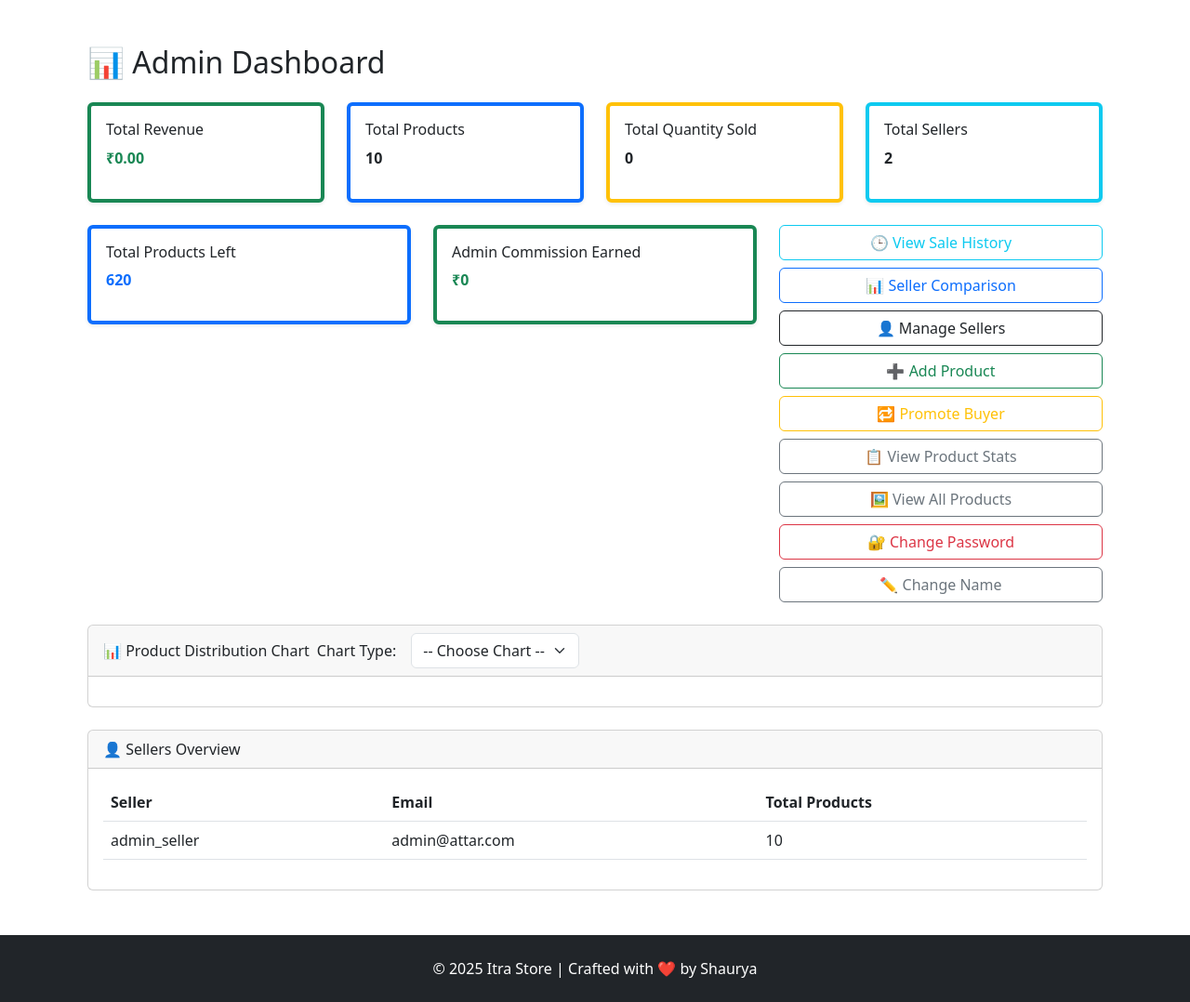
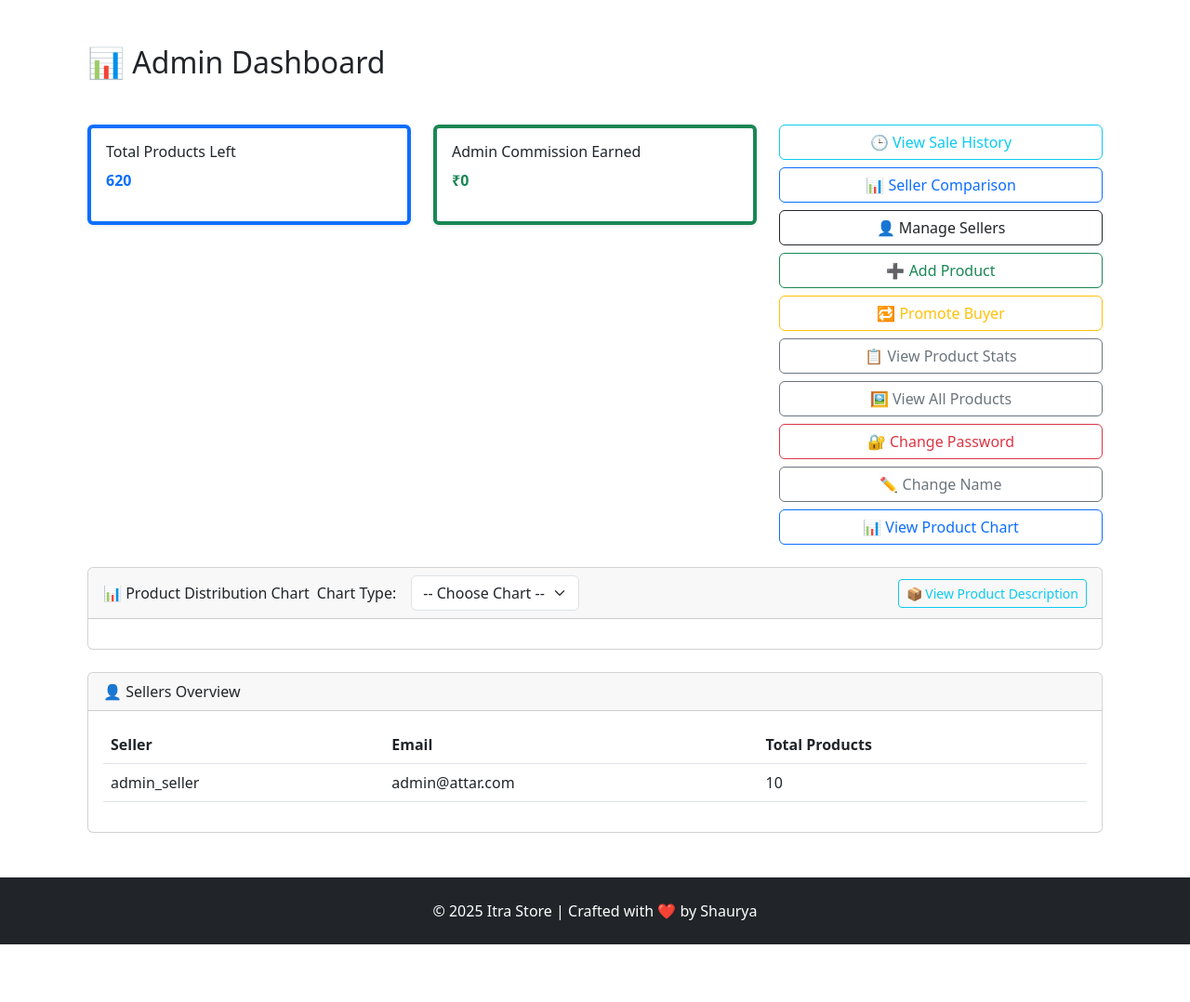
Before and after one commit to ashwathama1-cre/AromaVerse, a Flask app: page /admin_dashboard in a window 1280 px wide. Shown: the part 56-1134 px from the top of the page at 93% size. After the commit the page ends 1072 px from the top, so only its background shows below. Run offline with Flask 3, Linux system fonts and the light colour scheme; the visitor is signed in with stand-in values (Sample User, id 1); some libraries are stand-ins or nearby versions.

Commit message:
Update admin_dashboard.html

```diff
--- a/templates/admin_dashboard.html
+++ b/templates/admin_dashboard.html
@@ -1,45 +1,13 @@
 {% extends "base.html" %}
-
 {% block title %}Admin Dashboard | AromaVerse{% endblock %}
-
 {% block content %}
 <div class="container py-4">
   <h2 class="mb-4">📊 Admin Dashboard</h2>
 
   <!-- Summary Cards -->
   <div class="row mb-4">
-    <div class="col-md-3">
-      <div class="card shadow-sm border-start border-success border-4">
-        <div class="card-body">
-          <h6>Total Revenue</h6>
-          <p class="text-success fw-bold">₹{{ "{:,.2f}".format(total_revenue) }}</p>
-        </div>
-      </div>
-    </div>
-    <div class="col-md-3">
-      <div class="card shadow-sm border-start border-primary border-4">
-        <div class="card-body">
-          <h6>Total Products</h6>
-          <p class="fw-bold">{{ total_products }}</p>
-        </div>
-      </div>
-    </div>
-    <div class="col-md-3">
-      <div class="card shadow-sm border-start border-warning border-4">
-        <div class="card-body">
-          <h6>Total Quantity Sold</h6>
-          <p class="fw-bold">{{ total_sold }}</p>
-        </div>
-      </div>
-    </div>
-    <div class="col-md-3">
-      <div class="card shadow-sm border-start border-info border-4">
-        <div class="card-body">
-          <h6>Total Sellers</h6>
-          <p class="fw-bold">{{ total_sellers }}</p>
-        </div>
-      </div>
-    </div>
+    <!-- Cards same as before -->
+    <!-- ... (no changes here) -->
   </div>
 
   <!-- Extra Stats & Actions -->
@@ -72,11 +40,13 @@
       <a href="/admin/products_table" class="btn btn-outline-secondary">🖼️ View All Products</a>
       <a href="/change_password" class="btn btn-outline-danger">🔐 Change Password</a>
       <a href="/admin/change_name" class="btn btn-outline-secondary">✏️ Change Name</a>
+      <!-- New Chart Button -->
+      <button class="btn btn-outline-primary" onclick="scrollToChart()">📊 View Product Chart</button>
     </div>
   </div>
 
   <!-- Chart Section -->
-  <div class="card mb-4">
+  <div class="card mb-4" id="chart-section">
     <div class="card-header d-flex justify-content-between align-items-center">
       <div class="d-flex align-items-center gap-2">
         📊 Product Distribution Chart
@@ -88,19 +58,34 @@
           <option value="doughnut">Doughnut Chart</option>
         </select>
       </div>
+      <button class="btn btn-outline-info btn-sm" onclick="toggleProductDescription()">📦 View Product Description</button>
     </div>
     <div class="card-body">
       <div id="chartContainer" class="ratio ratio-1x1 d-none">
         <canvas id="productChart"></canvas>
+      </div>
+      <div id="productDescription" class="d-none mt-3">
+        <table class="table table-bordered table-striped">
+          <thead>
+            <tr>
+              <th>Image</th>
+              <th>Name</th>
+              <th>Type</th>
+              <th>Seller</th>
+              <th>Qty Left</th>
+              <th>Qty Sold</th>
+              <th>Price</th>
+            </tr>
+          </thead>
+          <tbody id="product-desc-body"></tbody>
+        </table>
       </div>
     </div>
   </div>
 
   <!-- Seller Table -->
   <div class="card">
-    <div class="card-header">
-      👤 Sellers Overview
-    </div>
+    <div class="card-header">👤 Sellers Overview</div>
     <div class="card-body table-responsive">
       <table class="table table-hover">
         <thead>
@@ -124,7 +109,7 @@
   </div>
 </div>
 
-<!-- Chart Script -->
+<!-- Scripts -->
 <script src="https://cdn.jsdelivr.net/npm/chart.js"></script>
 <script>
   let chart;
@@ -170,5 +155,45 @@
       }
     });
   });
+
+  function scrollToChart() {
+    const section = document.getElementById('chart-section');
+    if (section) {
+      section.scrollIntoView({ behavior: 'smooth' });
+    }
+  }
+
+  function toggleProductDescription() {
+    const chartContainer = document.getElementById('chartContainer');
+    const desc = document.getElementById('productDescription');
+
+    if (desc.classList.contains('d-none')) {
+      chartContainer.classList.add('d-none');
+      desc.classList.remove('d-none');
+
+      fetch('/admin/products_json')
+        .then(res => res.json())
+        .then(products => {
+          const body = document.getElementById('product-desc-body');
+          body.innerHTML = '';
+          products.forEach(p => {
+            body.innerHTML += `
+              <tr>
+                <td><img src="${p.image}" width="50"/></td>
+                <td>${p.name}</td>
+                <td>${p.type}</td>
+                <td>${p.seller}</td>
+                <td>${p.left}</td>
+                <td>${p.sold}</td>
+                <td>₹${p.price}</td>
+              </tr>
+            `;
+          });
+        });
+    } else {
+      desc.classList.add('d-none');
+      chartContainer.classList.remove('d-none');
+    }
+  }
 </script>
 {% endblock %}
```
